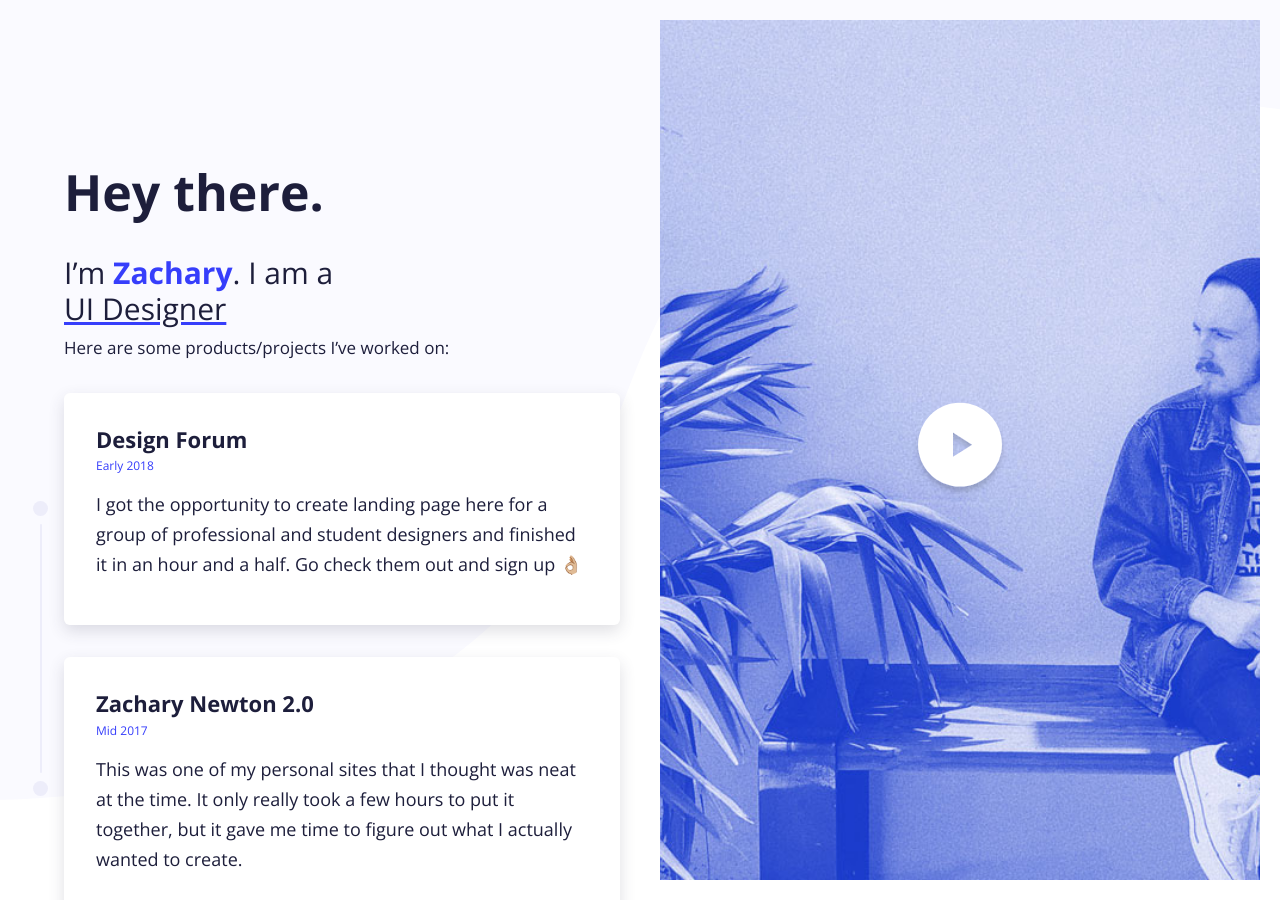
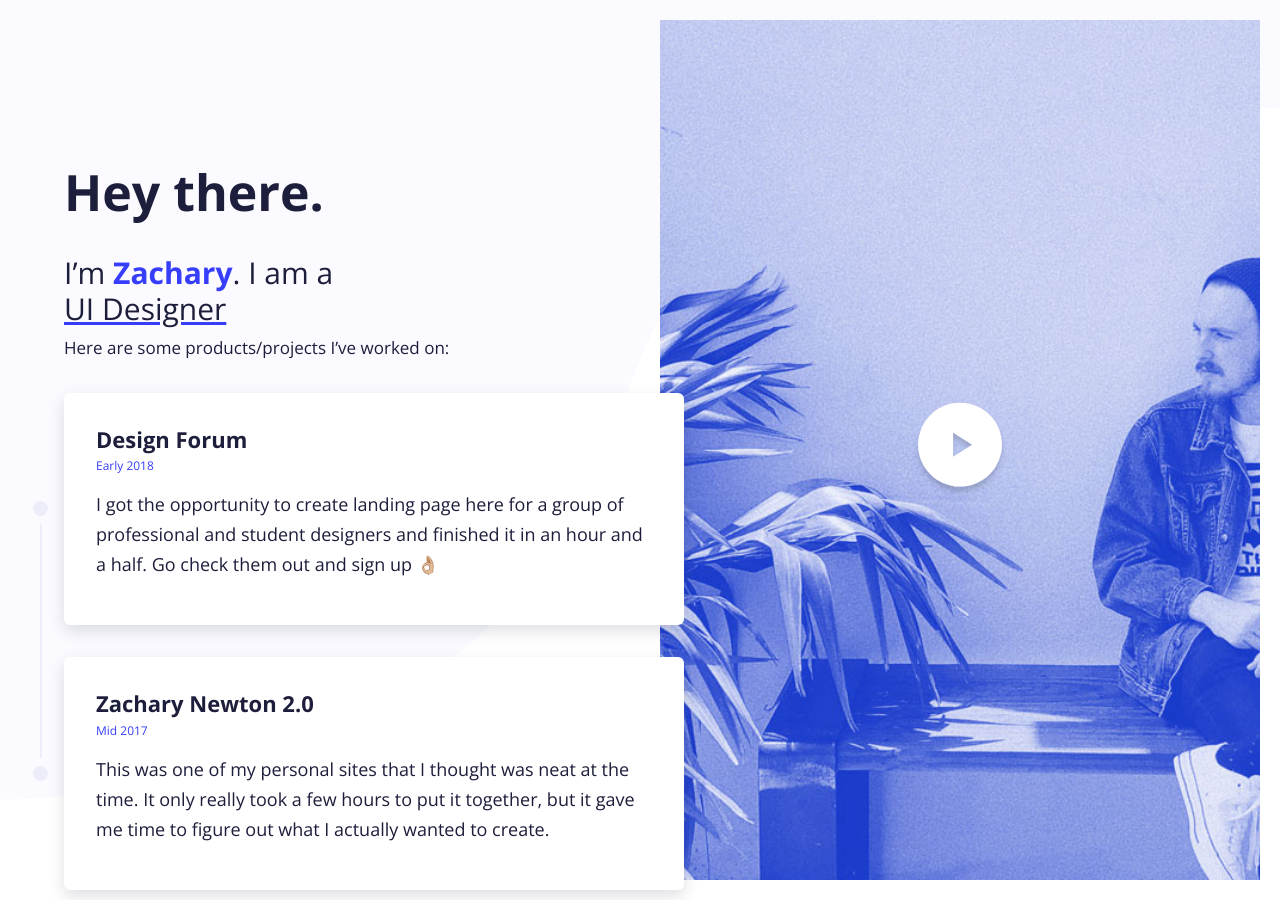
Before and after one commit to zacharyrnewton/zacharynewton, a Jekyll site: the page built from index.html, in a window 1280 px wide. Built offline with Jekyll 4.4.1, drawn with Linux system fonts in a browser that asks for light colours.

Commit message:
added visited style

```diff
--- a/_sass/1-layouts/index.sass
+++ b/_sass/1-layouts/index.sass
@@ -41,7 +41,11 @@ body
       transition: all 0.2s ease-out
       text-decoration: none
       color: var(--cool-black)
-      box-sizing: border-box
+      box-sizing: content-box
+      &:link
+        background: var(--white)
+      &:visited
+        background: var(--white)
       &:hover
         background: var(--primary)
         h4, small, p
```
